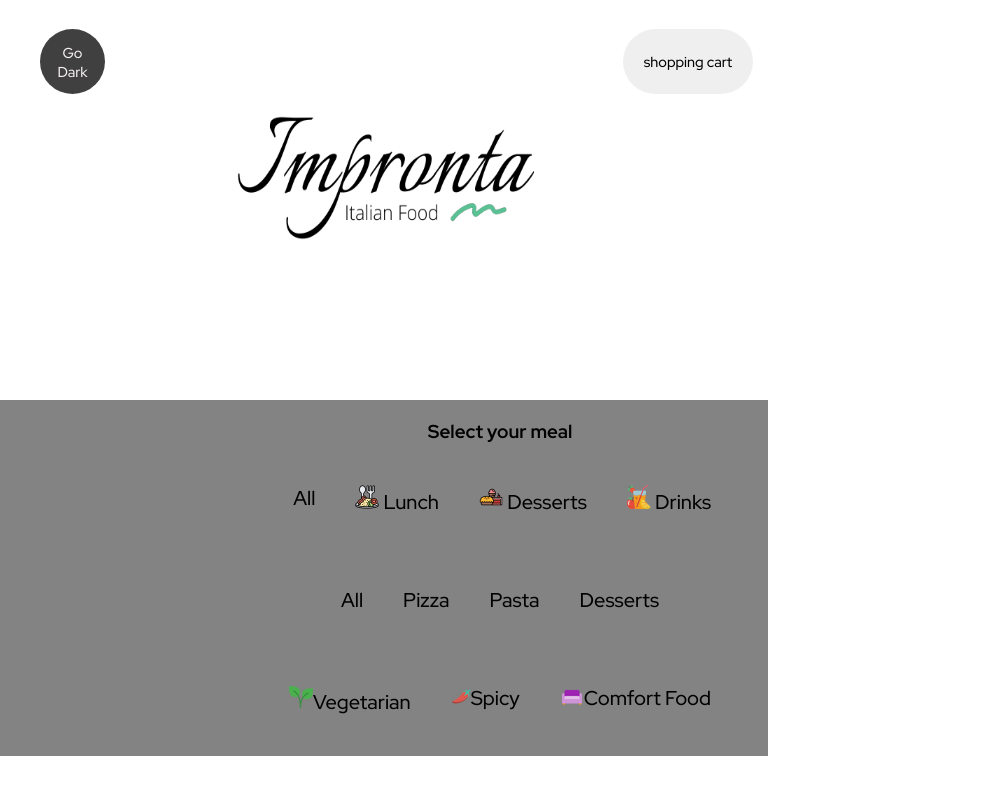
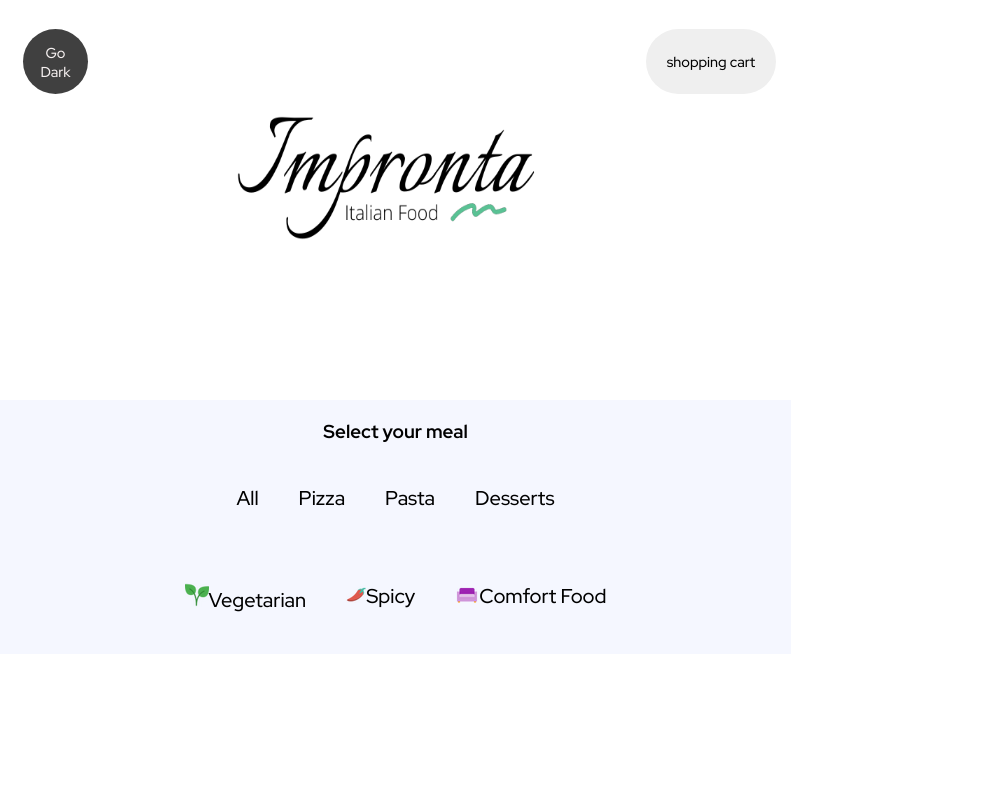
Before and after one commit to VictorT-GitHub/Becode_Dark-Kitchen, a plain HTML site: page index.html in a window 768 px wide. Shown: the whole page, 1000 px wide, since content can reach past the window. Drawn offline with Linux system fonts and the light colour scheme.

Commit message:
css modification and fix responsive bug

```diff
--- a/index.html
+++ b/index.html
@@ -34,11 +34,11 @@
     </header>
 
     <main>
-      <div class="container">
+
         <section class="mainMenu">
           <nav class="selectMenu">
             <h3>Select your meal</h3>
-            <ul class="navMenu">
+            <!-- <ul class="navMenu">
               <li>
                 <a href="" class="select">
                   <img src="" alt="" />
@@ -63,12 +63,12 @@
                   <span>Drinks</span>
                 </a>
               </li>
-            </ul>
+            </ul> -->
           </nav>
 
           <section class="menuArticle"></section>
         </section>
-      </div>
+
     </main>
     <script src="js/menu.js"></script>
     <script src="js/script.js"></script>
--- a/style.css
+++ b/style.css
@@ -9,10 +9,6 @@ body {
   font-family: "Red hat display";
 }
 
-main {
-  background: rgba(104, 104, 104, 0.815);
-}
-
 aside {
   width: 100vw;
   position: absolute;
@@ -20,7 +16,6 @@ aside {
   margin: 14px 14px 14px 0px;
   padding-left: 15px;
   top: auto;
-  left: 10px;
 }
 
 header {
@@ -56,7 +51,7 @@ article {
   align-items: center;
   text-align: center;
   margin: 40px 10px;
-  background-color: aliceblue;
+  background-color: hsl(225, 100%, 94%);
 }
 article p {
   margin: 10px -10px;
@@ -113,6 +108,7 @@ li a:hover {
   padding-left: 15px;
   margin-right: auto;
   margin-left: auto;
+  background-color: hsl(225, 100%, 98%);
 }
 
 .selectMenu {
@@ -228,6 +224,9 @@ nav > ul {
 }
 
 @media screen and (max-width: 768px) {
+  body {
+    width: 103vw;
+  }
   header {
     height: 400px;
   }
@@ -248,11 +247,18 @@ nav > ul {
     padding: 0;
     margin: auto;
   }
-}
+  article img {
+    width: 100%;
+  }
 
-@media screen and (min-width: 768px) and (max-width: 1440px) {
-  .mainMenu {
-    width: 1000px;
+  .AllSection,
+  .PizzaSection,
+  .PastaSection,
+  .DessertsSection {
+    width: 100%;
+  }
+  #shopping-cart-btn {
+    margin: 15px 0px;
   }
 }
 
```
Also changed, not shown: js/script.js (+16 -10 lines), 1 other file.
